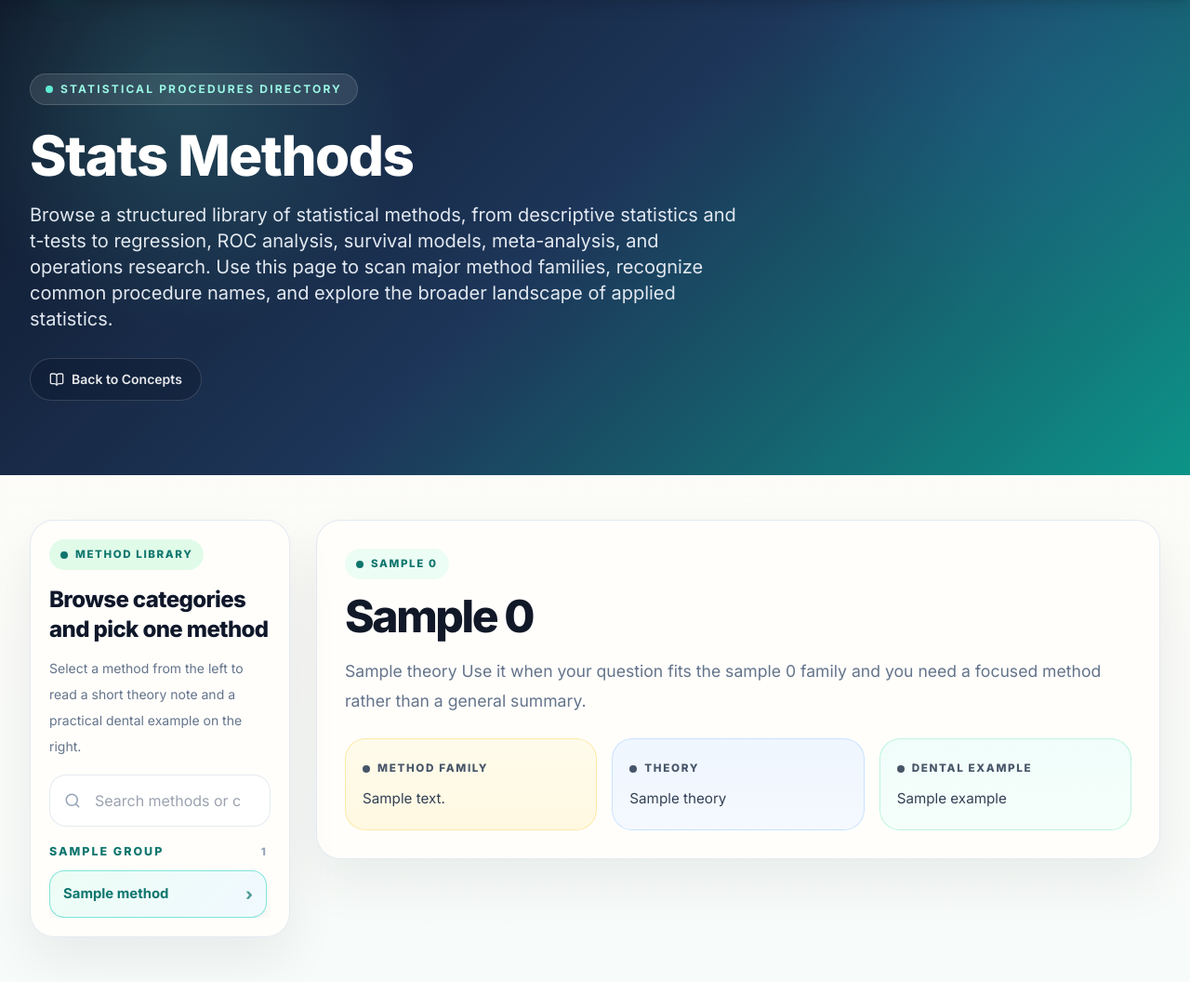
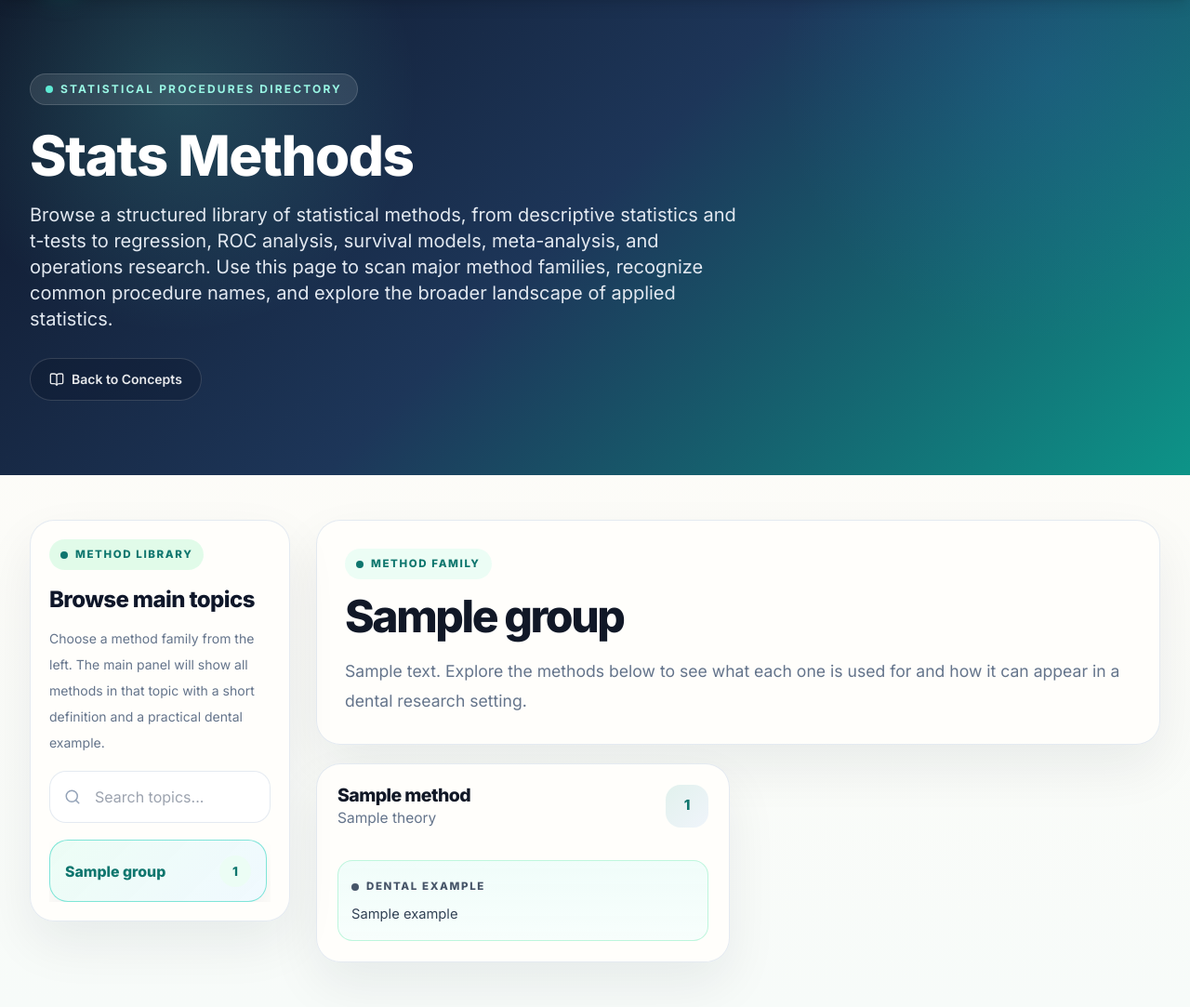
Before and after one commit to dayaniravi123/DentStat, a Django app: template templates/stats-methods.html in a window 1280 px wide. Shown: the part 65-1148 px from the top of the page at 93% size. Before the commit the page ends 1114 px from the top, so only its background shows below. Run offline with Django 4.2, Linux system fonts and the light colour scheme; the template is opened without the code that fills it: most values are stand-ins (such as "Sample title", 1, 10 or a date in 2020); some libraries are stand-ins or nearby versions.

Commit message:
"changes fix"

```diff
--- a/templates/stats-methods.html
+++ b/templates/stats-methods.html
@@ -107,83 +107,73 @@
             letter-spacing: 0.06em;
             text-transform: uppercase;
         }
-        .stats-sidebar-methods {
+        .stats-sidebar-topics {
             max-height: calc(100vh - 210px);
             overflow-y: auto;
             padding-right: 4px;
             margin-top: 18px;
         }
-        .stats-sidebar-methods::-webkit-scrollbar {
+        .stats-sidebar-topics::-webkit-scrollbar {
             width: 6px;
         }
-        .stats-sidebar-methods::-webkit-scrollbar-thumb {
+        .stats-sidebar-topics::-webkit-scrollbar-thumb {
             background: rgba(203, 213, 225, 0.95);
             border-radius: 999px;
         }
-        .stats-sidebar-group + .stats-sidebar-group {
-            margin-top: 18px;
-            padding-top: 18px;
-            border-top: 1px solid rgba(226, 232, 240, 0.9);
-        }
-        .stats-sidebar-group-title {
-            display: flex;
-            align-items: center;
-            justify-content: space-between;
-            gap: 10px;
-            margin-bottom: 10px;
-            color: #0f766e;
-            font-size: 0.78rem;
-            font-weight: 800;
-            letter-spacing: 0.16em;
-            text-transform: uppercase;
-        }
-        .stats-sidebar-group-count {
-            color: #94a3b8;
-            font-size: 0.72rem;
-            font-weight: 800;
-            letter-spacing: 0.1em;
-        }
-        .stats-method-link-list {
-            display: flex;
-            flex-direction: column;
-            gap: 8px;
-        }
-        .stats-method-link {
+        .stats-topic-link {
             width: 100%;
             text-align: left;
-            display: flex;
-            align-items: center;
-            justify-content: space-between;
-            gap: 14px;
-            padding: 12px 14px;
-            border-radius: 16px;
+            display: grid;
+            gap: 10px;
+            padding: 16px 16px 15px;
+            border-radius: 20px;
             border: 1px solid rgba(226, 232, 240, 0.94);
             background: rgba(255, 255, 255, 0.88);
             color: #334155;
-            font-size: 0.93rem;
-            font-weight: 700;
             line-height: 1.45;
             transition: border-color 180ms ease, background 180ms ease, color 180ms ease, transform 180ms ease, box-shadow 180ms ease;
         }
-        .stats-method-link:hover {
+        .stats-topic-link:hover {
             transform: translateX(2px);
             border-color: rgba(45, 212, 191, 0.5);
             background: rgba(240, 253, 250, 0.96);
             color: #0f766e;
         }
-        .stats-method-link.is-active {
+        .stats-topic-link.is-active {
             border-color: rgba(45, 212, 191, 0.58);
             background: linear-gradient(135deg, rgba(236, 253, 245, 0.98), rgba(240, 249, 255, 0.96));
             color: #0f766e;
             box-shadow: 0 14px 28px rgba(15, 23, 42, 0.05);
         }
-        .stats-method-link::after {
-            content: "›";
+        .stats-topic-link-head {
+            display: flex;
+            align-items: center;
+            justify-content: space-between;
+            gap: 12px;
+        }
+        .stats-topic-link-title {
+            color: #0f172a;
+            font-size: 0.99rem;
+            font-weight: 800;
+            line-height: 1.35;
+        }
+        .stats-topic-link:hover .stats-topic-link-title,
+        .stats-topic-link.is-active .stats-topic-link-title {
+            color: #0f766e;
+        }
+        .stats-topic-link-count {
             flex: 0 0 auto;
-            color: inherit;
-            font-size: 1.1rem;
+            display: inline-flex;
+            align-items: center;
+            justify-content: center;
+            min-width: 34px;
+            min-height: 34px;
+            padding: 0 10px;
+            border-radius: 999px;
+            background: rgba(236, 253, 245, 0.95);
+            color: #0f766e;
+            font-size: 0.84rem;
             font-weight: 800;
-            opacity: 0.72;
         }
         .stats-jump-links {
             display: flex;
@@ -231,10 +221,18 @@
             flex-direction: column;
             gap: 22px;
         }
-        .stats-detail-card {
+        .stats-topic-section {
+            display: none;
+            flex-direction: column;
+            gap: 20px;
+        }
+        .stats-topic-section.is-active {
+            display: flex;
+        }
+        .stats-topic-hero {
             padding: 30px;
         }
-        .stats-detail-kicker {
+        .stats-topic-kicker {
             display: inline-flex;
             align-items: center;
             gap: 8px;
@@ -247,14 +245,14 @@
             letter-spacing: 0.14em;
             text-transform: uppercase;
         }
-        .stats-detail-kicker::before {
+        .stats-topic-kicker::before {
             content: "";
             width: 8px;
             height: 8px;
             border-radius: 999px;
             background: currentColor;
         }
-        .stats-detail-title {
+        .stats-topic-title {
             margin-top: 16px;
             color: #111827;
             font-size: clamp(2rem, 4vw, 3rem);
@@ -262,58 +260,17 @@
             line-height: 1.02;
             letter-spacing: -0.05em;
         }
-        .stats-detail-summary {
+        .stats-topic-summary {
             margin-top: 18px;
             max-width: 54rem;
             color: #64748b;
             font-size: 1.1rem;
             line-height: 1.8;
         }
-        .stats-detail-grid {
+        .stats-topic-methods-grid {
             display: grid;
-            grid-template-columns: repeat(3, minmax(0, 1fr));
-            gap: 16px;
-            margin-top: 24px;
-        }
-        .stats-detail-block {
-            border-radius: 22px;
-            padding: 18px 18px 20px;
-        }
-        .stats-detail-block--family {
-            background: linear-gradient(180deg, rgba(255, 251, 235, 0.98), rgba(255, 247, 219, 0.82));
-            border: 1px solid rgba(252, 211, 77, 0.4);
-        }
-        .stats-detail-block--theory {
-            background: linear-gradient(180deg, rgba(239, 246, 255, 0.98), rgba(244, 248, 255, 0.92));
-            border: 1px solid rgba(147, 197, 253, 0.42);
-        }
-        .stats-detail-block--example {
-            background: linear-gradient(180deg, rgba(240, 253, 250, 0.98), rgba(244, 255, 250, 0.92));
-            border: 1px solid rgba(110, 231, 183, 0.4);
-        }
-        .stats-detail-block-label {
-            display: inline-flex;
-            align-items: center;
-            gap: 8px;
-            margin-bottom: 10px;
-            color: #475569;
-            font-size: 0.73rem;
-            font-weight: 800;
-            letter-spacing: 0.14em;
-            text-transform: uppercase;
-        }
-        .stats-detail-block-label::before {
-            content: "";
-            width: 8px;
-            height: 8px;
-            border-radius: 999px;
-            background: currentColor;
-        }
-        .stats-detail-block p {
-            margin: 0;
-            color: #334155;
-            font-size: 0.95rem;
-            line-height: 1.78;
+            grid-template-columns: repeat(2, minmax(0, 1fr));
+            gap: 18px;
         }
         .stats-search-card {
             padding: 22px;
@@ -575,37 +482,27 @@
             <aside class="stats-sidebar">
                 <div class="stats-panel stats-sidebar-card">
                     <span class="stats-sidebar-kicker">Method Library</span>
-                    <h2 class="mt-4 text-2xl font-extrabold tracking-tight text-slate-900">Browse categories and pick one method</h2>
+                    <h2 class="mt-4 text-2xl font-extrabold tracking-tight text-slate-900">Browse main topics</h2>
                     <p class="mt-3 text-sm leading-7 text-slate-500">
-                        Select a method from the left to read a short theory note and a practical dental example on the right.
+                        Choose a method family from the left. The main panel will show all methods in that topic with a short definition and a practical dental example.
                     </p>
                     <div class="stats-search-box mt-4">
                         <i data-lucide="search"></i>
-                        <input id="stats-method-search" type="search" class="stats-search-input" placeholder="Search methods or categories...">
+                        <input id="stats-method-search" type="search" class="stats-search-input" placeholder="Search topics...">
                     </div>
-                    <div class="stats-sidebar-methods" id="stats-sidebar-methods">
+                    <div class="stats-sidebar-topics" id="stats-sidebar-topics">
                         {% for group in method_groups %}
-                            <section class="stats-sidebar-group" data-group-title="{{ group.title }}" data-group-summary="{{ group.summary }}">
-                                <div class="stats-sidebar-group-title">
-                                    <span>{{ group.title }}</span>
-                                    <span class="stats-sidebar-group-count">{{ group.methods|length }}</span>
-                                </div>
-                                <div class="stats-method-link-list">
-                                    {% for method in group.methods %}
                             <button
                                 type="button"
-                                            class="stats-method-link{% if forloop.parentloop.first and forloop.first %} is-active{% endif %}"
-                                            data-method-name="{{ method.name|escape }}"
-                                            data-method-theory="{{ method.theory|escape }}"
-                                            data-method-example="{{ method.example|escape }}"
-                                            data-group-title="{{ group.title|escape }}"
-                                            data-group-summary="{{ group.summary|escape }}"
+                                class="stats-topic-link{% if forloop.first %} is-active{% endif %}"
+                                data-topic-slug="{{ group.slug }}"
+                                data-search-text="{{ group.title }} {{ group.summary }} {% for method in group.methods %}{{ method.name }} {% endfor %}"
                             >
-                                            {{ method.name }}
+                                <span class="stats-topic-link-head">
+                                    <span class="stats-topic-link-title">{{ group.title }}</span>
+                                    <span class="stats-topic-link-count">{{ group.methods|length }}</span>
+                                </span>
                             </button>
-                                    {% endfor %}
-                                </div>
-                            </section>
                         {% endfor %}
                     </div>
                 </div>
@@ -613,33 +510,39 @@
 
             <section class="stats-main">
                 <div id="stats-methods-empty" class="stats-panel stats-empty">
-                    No methods matched your search. Try a broader keyword like <strong>regression</strong>, <strong>ANOVA</strong>,
+                    No main topic matched your search. Try a broader keyword like <strong>regression</strong>, <strong>ANOVA</strong>,
                     <strong>survival</strong>, or <strong>diagnostic</strong>.
                 </div>
 
-                {% with first_group=method_groups.0 first_method=method_groups.0.methods.0 %}
-                <article id="stats-method-detail" class="stats-panel stats-detail-card">
-                    <span id="stats-detail-group" class="stats-detail-kicker">{{ first_group.title }}</span>
-                    <h2 id="stats-detail-title" class="stats-detail-title">{{ first_method.name }}</h2>
-                    <p id="stats-detail-summary" class="stats-detail-summary">
-                        {{ first_method.theory }} Use it when your question fits the {{ first_group.title|lower }} family and you need a focused method rather than a general summary.
+                {% for group in method_groups %}
+                <article class="stats-topic-section{% if forloop.first %} is-active{% endif %}" data-topic-slug="{{ group.slug }}">
+                    <div class="stats-panel stats-topic-hero">
+                        <span class="stats-topic-kicker">Method Family</span>
+                        <h2 class="stats-topic-title">{{ group.title }}</h2>
+                        <p class="stats-topic-summary">
+                            {{ group.summary }} Explore the methods below to see what each one is used for and how it can appear in a dental research setting.
                         </p>
-                    <div class="stats-detail-grid">
-                        <div class="stats-detail-block stats-detail-block--family">
-                            <span class="stats-detail-block-label">Method Family</span>
-                            <p id="stats-detail-family">{{ first_group.summary }}</p>
                     </div>
-                        <div class="stats-detail-block stats-detail-block--theory">
-                            <span class="stats-detail-block-label">Theory</span>
-                            <p id="stats-detail-theory">{{ first_method.theory }}</p>
+
+                    <div class="stats-topic-methods-grid">
+                        {% for method in group.methods %}
+                        <article class="stats-panel stats-method-card">
+                            <div class="stats-method-header">
+                                <div>
+                                    <h3 class="stats-method-title">{{ method.name }}</h3>
+                                    <p class="stats-method-summary">{{ method.theory }}</p>
                                 </div>
-                        <div class="stats-detail-block stats-detail-block--example">
-                            <span class="stats-detail-block-label">Dental Example</span>
-                            <p id="stats-detail-example">{{ first_method.example }}</p>
+                                <span class="stats-method-count">{{ forloop.counter }}</span>
                             </div>
+                            <div class="stats-method-block stats-method-block--example">
+                                <span class="stats-method-block-label">Dental Example</span>
+                                <p>{{ method.example }}</p>
                             </div>
                         </article>
-                {% endwith %}
+                        {% endfor %}
+                    </div>
+                </article>
+                {% endfor %}
             </section>
         </div>
     </main>
@@ -649,82 +552,56 @@
 
         (function () {
             const input = document.getElementById('stats-method-search');
-            const methodButtons = Array.from(document.querySelectorAll('.stats-method-link'));
-            const groups = Array.from(document.querySelectorAll('.stats-sidebar-group'));
+            const topicButtons = Array.from(document.querySelectorAll('.stats-topic-link'));
+            const topicSections = Array.from(document.querySelectorAll('.stats-topic-section'));
             const emptyState = document.getElementById('stats-methods-empty');
-            const detailCard = document.getElementById('stats-method-detail');
-            const detailGroup = document.getElementById('stats-detail-group');
-            const detailTitle = document.getElementById('stats-detail-title');
-            const detailSummary = document.getElementById('stats-detail-summary');
-            const detailFamily = document.getElementById('stats-detail-family');
-            const detailTheory = document.getElementById('stats-detail-theory');
-            const detailExample = document.getElementById('stats-detail-example');
 
-            if (!input || !methodButtons.length) return;
+            if (!input || !topicButtons.length || !topicSections.length) return;
 
-            function selectMethod(button) {
-                methodButtons.forEach((item) => item.classList.toggle('is-active', item === button));
-                const name = button.getAttribute('data-method-name') || '';
-                const theory = button.getAttribute('data-method-theory') || '';
-                const example = button.getAttribute('data-method-example') || '';
-                const groupTitle = button.getAttribute('data-group-title') || '';
-                const groupSummary = button.getAttribute('data-group-summary') || '';
-
-                detailGroup.textContent = groupTitle;
-                detailTitle.textContent = name;
-                detailSummary.textContent = theory + ' Use it when your question fits the ' + groupTitle.toLowerCase() + ' family and you need a focused method rather than a general summary.';
-                detailFamily.textContent = groupSummary;
-                detailTheory.textContent = theory;
-                detailExample.textContent = example;
-                detailCard.style.display = '';
+            function selectTopic(button) {
+                const slug = button.getAttribute('data-topic-slug') || '';
+                topicButtons.forEach((item) => item.classList.toggle('is-active', item === button));
+                topicSections.forEach((section) => {
+                    section.classList.toggle('is-active', section.getAttribute('data-topic-slug') === slug);
+                });
                 emptyState.classList.remove('is-visible');
             }
 
-            methodButtons.forEach((button) => {
+            topicButtons.forEach((button) => {
                 button.addEventListener('click', function () {
-                    selectMethod(button);
+                    selectTopic(button);
                 });
             });
 
             input.addEventListener('input', function () {
                 const term = input.value.trim().toLowerCase();
-                let visibleButtons = 0;
+                let visibleTopics = 0;
 
-                groups.forEach((group) => {
-                    let groupVisible = 0;
-                    group.querySelectorAll('.stats-method-link').forEach((button) => {
-                        const haystack = [
-                            button.getAttribute('data-method-name') || '',
-                            button.getAttribute('data-method-theory') || '',
-                            button.getAttribute('data-method-example') || '',
-                            button.getAttribute('data-group-title') || '',
-                            button.getAttribute('data-group-summary') || ''
-                        ].join(' ').toLowerCase();
+                topicButtons.forEach((button) => {
+                    const haystack = (button.getAttribute('data-search-text') || '').toLowerCase();
                     const matches = !term || haystack.includes(term);
                     button.style.display = matches ? '' : 'none';
                     if (matches) {
-                            visibleButtons += 1;
-                            groupVisible += 1;
+                        visibleTopics += 1;
                     }
                 });
-                    group.style.display = groupVisible ? '' : 'none';
-                });
 
-                if (visibleButtons === 0) {
+                if (visibleTopics === 0) {
                     emptyState.classList.add('is-visible');
-                    detailCard.style.display = 'none';
+                    topicSections.forEach((section) => section.classList.remove('is-active'));
                     return;
                 }
 
                 emptyState.classList.remove('is-visible');
-                detailCard.style.display = '';
+                const activeVisible = topicButtons.find((button) => button.classList.contains('is-active') && button.style.display !== 'none');
+                if (activeVisible) {
+                    selectTopic(activeVisible);
+                    return;
+                }
 
-                const activeVisible = document.querySelector('.stats-method-link.is-active:not([style*="display: none"])');
-                if (activeVisible) return;
-
-                const firstVisible = methodButtons.find((button) => button.style.display !== 'none');
+                const firstVisible = topicButtons.find((button) => button.style.display !== 'none');
                 if (firstVisible) {
-                    selectMethod(firstVisible);
+                    selectTopic(firstVisible);
                 }
             });
         })();
```
Also changed, not shown: other parts of templates/stats-methods.html (+19 -69 lines). Lines whose indentation alone changed are shown as unchanged.
